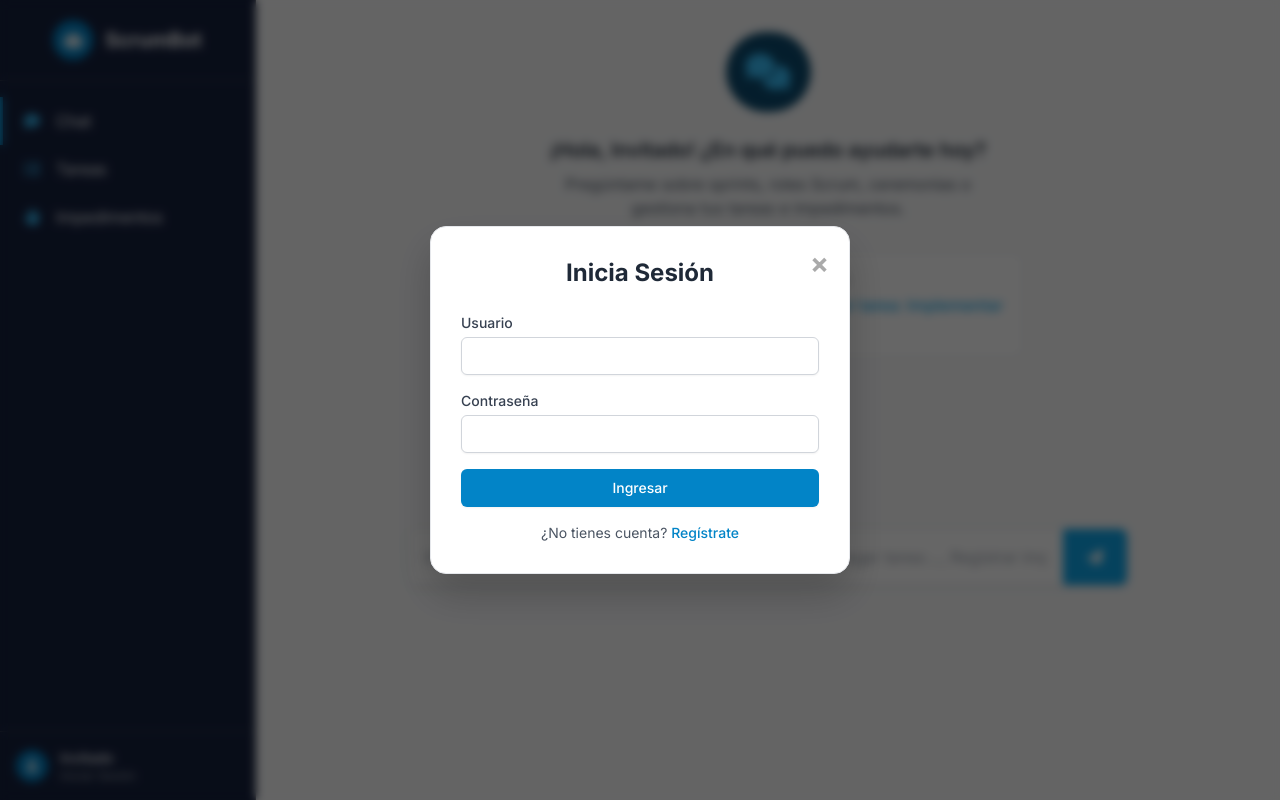
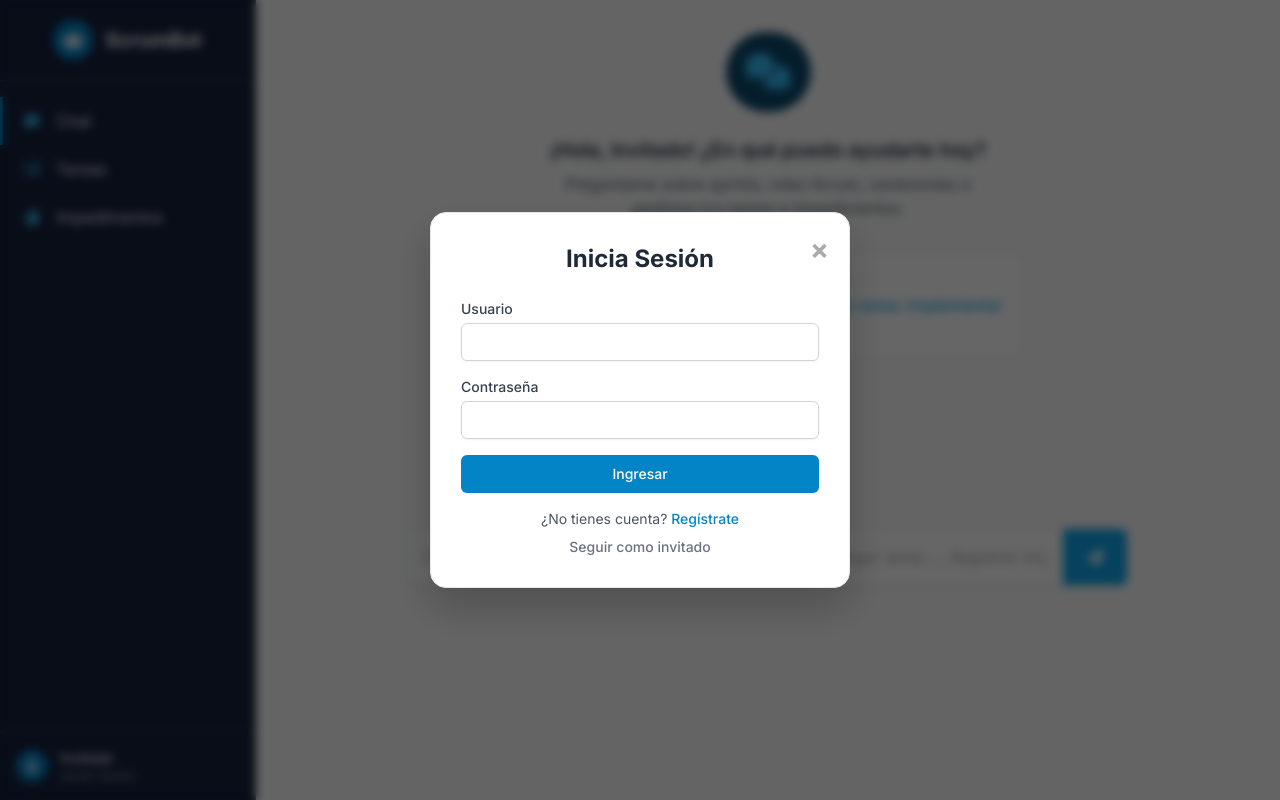
Before and after one commit to rojosama123/Scrumbot2, a Flask app: page / in a window 1280 px wide. Run offline with Flask 3, Linux system fonts and the light colour scheme; some libraries are stand-ins or nearby versions.

Commit message:
Modo Invitado
Agregar el modo invitado y agregar la advertencia de iniciar sesion para tareas y impedimentos

```diff
--- a/app.py
+++ b/app.py
@@ -19,7 +19,7 @@ login_manager.login_view = 'index' # Redirige a la página principal si no está
 
 # Configuración de la API de Llama (usa tus valores reales)
 LLAMA_API_URL = "https://api.together.xyz/v1/chat/completions"
-LLAMA_API_KEY = "tgp_v1_8FWQQUlSrxg_-JA09jTr6xXeDrJwV3d3GE6P9zNjaK0" # <--- ¡PON TU CLAVE REAL AQUÍ!
+LLAMA_API_KEY = "tgp_v1_OD6yff6BiVoYVxN3NrWTXHa71a6-6queEIiRHC67bP8" # <--- ¡PON TU CLAVE REAL AQUÍ!
 LLAMA_MODEL_ID = "meta-llama/Llama-3-70b-chat-hf"
 
 # Prompt del chatbot mejorado
@@ -195,16 +195,28 @@ def eliminar_impedimento(impediment_id):
     flash('Impedimento eliminado con éxito.', 'success')
     return redirect(url_for('listar_impedimentos'))
 
+@app.route('/invitado')
+def seguir_como_invitado():
+    session['usuario_invitado'] = True
+    flash('Estás usando ScrumBot como invitada.', 'info')
+    return redirect(url_for('index'))
+
 # --- Funcionalidades del Chatbot (Ruta principal) ---
 
 @app.route("/", methods=["GET", "POST"])
 def index():
     respuesta_html = ""
     show_login_modal = False
+
+    # Si el usuario fue redirigido desde una ruta protegida
+    if request.args.get('next'):
+        flash('Debes iniciar sesión para acceder a esta sección.', 'danger')
+        show_login_modal = True
+
     show_register_modal = False
 
     # Comprobamos si el usuario está autenticado al cargar la página
-    if not current_user.is_authenticated:
+    if not current_user.is_authenticated and not session.get('usuario_invitado'):
         show_login_modal = True
 
     # Para mostrar mensajes flash (éxito, error, etc.)
@@ -223,9 +235,13 @@ def index():
 
 
     # Si no está logueado, no procesa preguntas del chatbot, solo muestra el modal
-    if not current_user.is_authenticated:
-        return render_template("index.html", show_login_modal=show_login_modal,
-                               show_register_modal=show_register_modal, messages=messages, current_user=current_user)
+
+    if not current_user.is_authenticated and not session.get('usuario_invitado'):
+        return render_template("index.html",
+                                show_login_modal=True,
+                                show_register_modal=show_register_modal,
+                                messages=messages,
+                                current_user=current_user)
 
     # Manejo del estado para preguntas adicionales (ej. detalles de tarea, responsable de impedimento)
     if 'chatbot_state' not in session:
--- a/templates/index.html
+++ b/templates/index.html
@@ -112,6 +112,7 @@
             <span class="close-button" onclick="closeModal()">&times;</span>
 
             <div id="loginForm" class="{{ '' if show_login_modal and not show_register_modal else 'hidden' }}">
+
                 <h2 class="text-2xl font-bold text-gray-800 mb-6 text-center">Inicia Sesión</h2>
                 {# Este div será el contenedor de los mensajes de error del login #}
                 <div id="login-messages">
@@ -139,6 +140,12 @@
                 <p class="mt-4 text-center text-sm text-gray-600">
                     ¿No tienes cuenta? <a href="#" class="font-medium text-primary-600 hover:text-primary-500" onclick="showRegisterForm()">Regístrate</a>
                 </p>
+                <p class="mt-2 text-center text-sm text-gray-600">
+                    <a href="{{ url_for('seguir_como_invitado') }}" class="font-medium text-gray-500 hover:text-primary-500">Seguir como invitado</a>
+                </p>
+
+
+
             </div>
 
             <div id="registerForm" class="{{ 'hidden' if not show_register_modal else '' }}">
```
